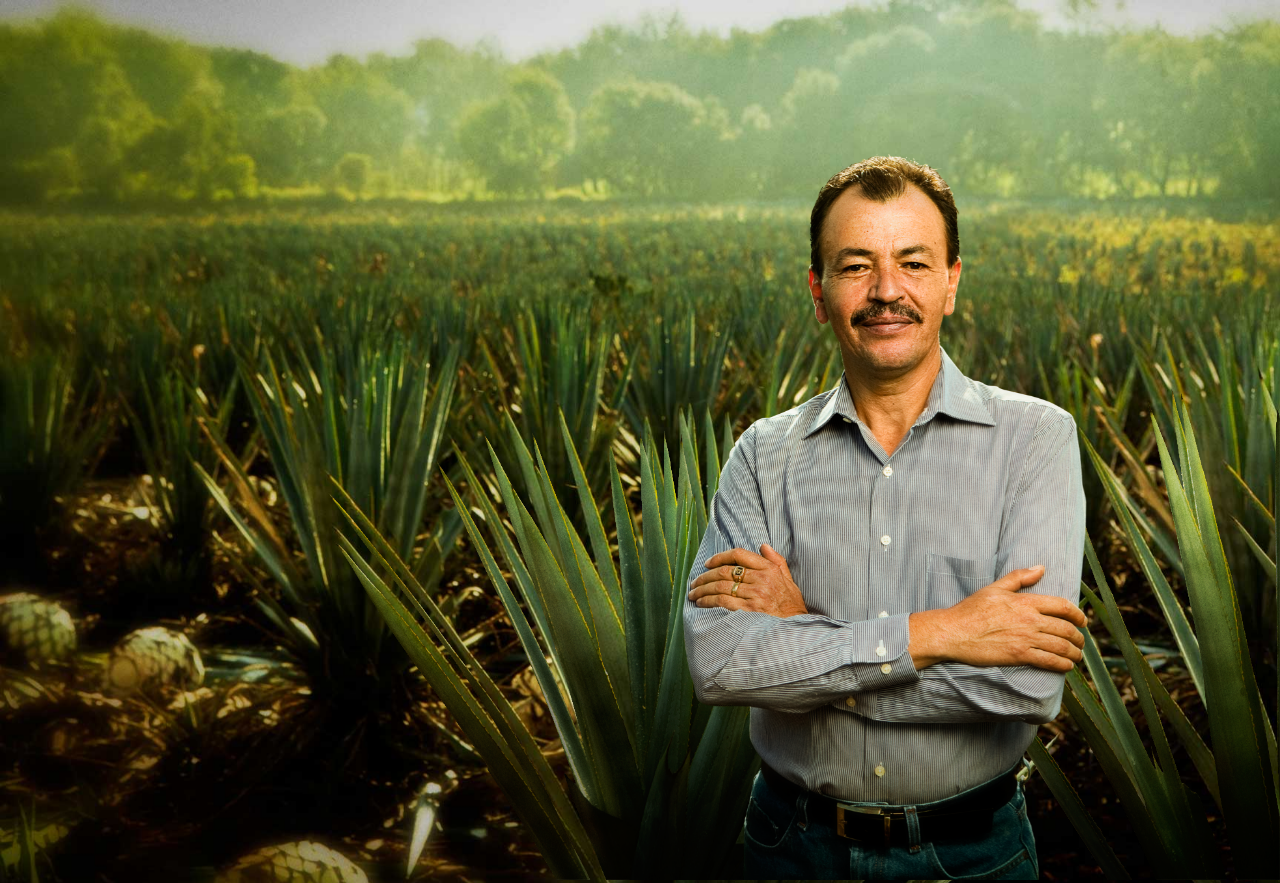
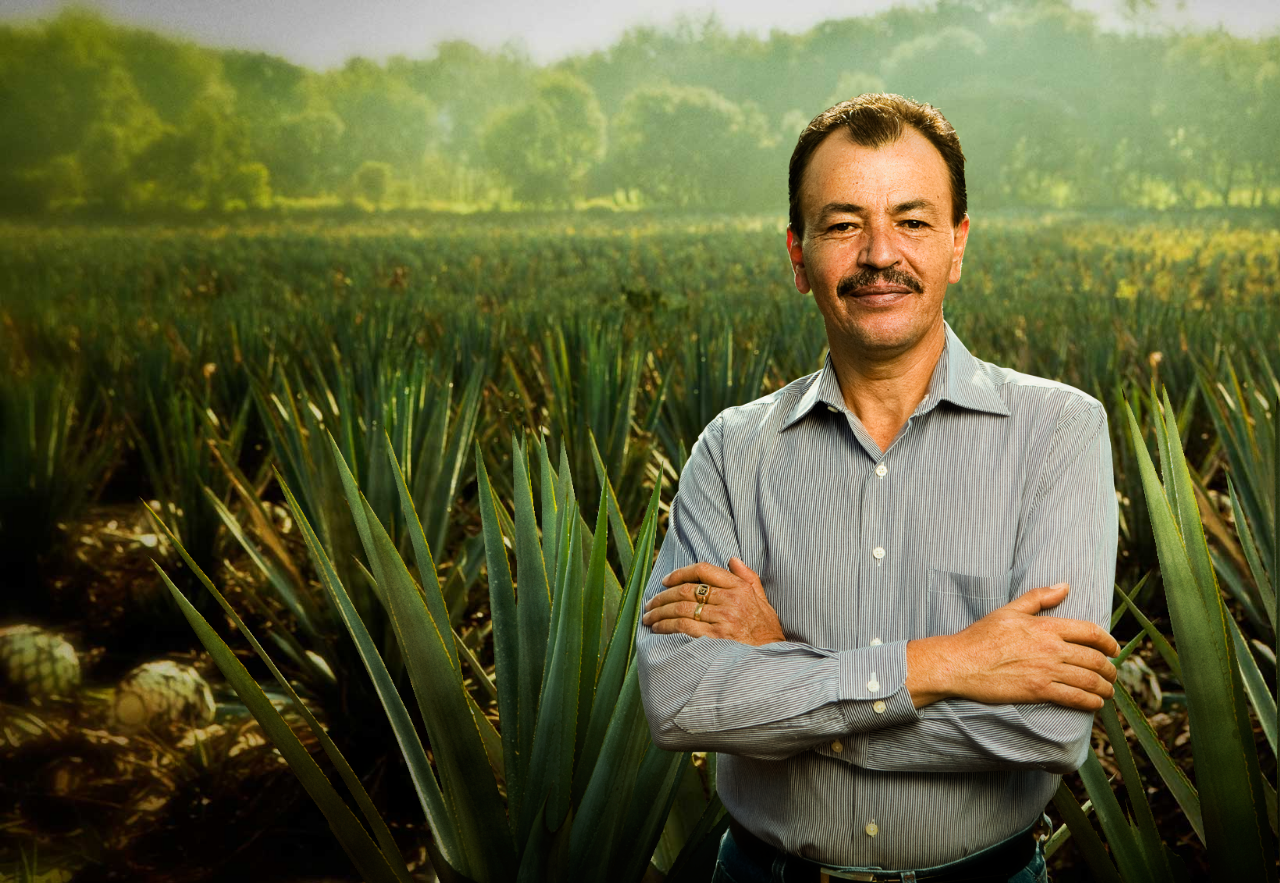
Before and after one commit to aaitken/sandbox, a plain HTML site: page parallax/index.html in a window 1280 px wide. Shown: the top 883 px of the page. Drawn offline with nearby package versions, Linux system fonts and the light colour scheme.

Commit message:
parallax - meh...

```diff
--- a/parallax/index.html
+++ b/parallax/index.html
@@ -7,16 +7,13 @@
 <body>
   <div id="home">
     <div id="one">
-      <img src="images/intro-bg.jpg" width="1900" height="1229">
-      <img src="images/intro-agave.png">
-      <img src="images/intro-carlos.png">
+      <div class="bg"></div>
+      <div class="mg"></div>
+      <div class="fg"></div>
     </div>
     <div id="two">
-      <img src="images/step1-bg.jpg" width="1900" height="1229">
-      <img src="images/step1-worker.png">
-    </div>
-    <div id="three">
-      <img src="images/">
+      <div class="bg"></div>
+      <div class="fg"></div>
     </div>
   </div>
 
@@ -24,14 +21,13 @@
   <script src="scripts/scaleBg.jquery.js"></script>
   <script src="scripts/parallax.jquery.js"></script>
   <script>
-    $('#one img:eq(0)').scaleBg();
-    $('#one img:eq(0)').bgParallax({speed: 0.05});
-    $('#one img:eq(1)').bgParallax({speed: 0.15});
-    $('#one img:eq(2)').bgParallax({speed: 0.25});
+    $('#one div:eq(0)').bgParallax({speed: 0.05, parent: $('#one')});
+    $('#one div:eq(1)').bgParallax({speed: 0.15, parent: $('#one')});
+    $('#one div:eq(2)').bgParallax({speed: 0.25, parent: $('#one')});
 
-    $('#two img:eq(0)').scaleBg();
-    $('#two img:eq(0)').bgParallax({speed: 1.05});
-    $('#two img:eq(1)').bgParallax({speed: 1.25});
+    <!-- $('#two img:eq(0)').scaleBg(); -->
+    <!-- $('#two img:eq(0)').bgParallax({speed: 1.05}); -->
+    <!-- $('#two img:eq(1)').bgParallax({speed: 1.25}); -->
   </script>
 
 </body>
--- a/parallax/scripts/parallax.jquery.js
+++ b/parallax/scripts/parallax.jquery.js
@@ -13,8 +13,10 @@
         $scrollEl: $(window) //element whose scroll kicks off the parallax shift
       },
       doParallax, //image position reset function
-      initialCss = this.css('height')/$(window).height(), //percentage that should match css file's
-      initialOffset = this.offset().top, //image element's original offset from document top
+      initialCssPosition = this.css('background-position').match(/\d+/g), //assuming a percent here
+      initialCssSize = this.css('background-size').match(/[\d\.]+/g), //we don't currently set width except for with 'auto', so this will find height %
+      initialY,
+      parent, //container a/g which bg is sized
       $scrollEl, //local cache var
       speed, //local cache var
       $that = this;
@@ -24,32 +26,36 @@
     }
 
     //cache the assignments to avoid repeated lookups
+    parent = config.parent;
     $scrollEl = config.$scrollEl;
     speed = config.speed;
+    initialY = initialCssSize ? /*((initialCssPosition[1]/100) * */parent.height()/*)*/ - ((initialCssSize/100) * parent.height()) : 0;
 
     doParallax = function(){
 
       // Calculate the movement based on scroll and 'speed', round to 2dp
       var
         arg0 = arguments[0],
-        y =  (initialOffset-(speed*arg0.scrollTop()));
+        y = initialY - (speed*arg0.scrollTop());
+
+        //y =  (initialOffset-(speed*arg0.scrollTop()));
 
       // Scroll the background
       arguments[1].css({
-        top: y+"px"
+        'background-position-y': y+'px'
       });
     };
 
     //window resize logic
-    (function(){
-      var to;
-      $(window).resize(function(){
-        clearTimeout(to);
-        to = setTimeout(function(){
-          window.location.reload(false);
-        },500);
-      });
-    }());
+    // (function(){
+      // var to;
+      // $(window).resize(function(){
+        // clearTimeout(to);
+        // to = setTimeout(function(){
+          // window.location.reload(false);
+        // },500);
+      // });
+    // }());
 
     return this.each(function(){
 
--- a/parallax/styles/parallax.css
+++ b/parallax/styles/parallax.css
@@ -1,6 +1,6 @@
 *{
   padding: 0;
-  margin: 0;
+  margin: 0; 4795884 linda
 }
 
 html,
@@ -9,37 +9,57 @@ body{
 }
 
 #home{
-  height: 135% /* ...of viewport height */
+  height: 120% /* ...of viewport height */
 }
 
 #home div{
   height: 100%; /* ...of #home height */
   position: relative;
+  background-attachment: fixed;
 }
-  img{
-    position: fixed;
-  }
+#one div:nth-child(2),
+#two div:nth-child(2){
+  top: -100%
+}
+#one div:nth-child(3){
+  top: -200%
+}
+
 
 /* top definitions put bottom of fg images outside container by about 10% */
-#one{
-  background: red;
+#one .bg{
+  background-image: url(../images/intro-bg.jpg);
+  background-size: cover;
+  background-repeat: no-repeat;
 }
-#one img + img{
-  height: 61.35%; /* ...derived from original slice ratios */
-  right: 0;
-  top: 48.65%;
+#one .mg{
+  background-image: url(../images/intro-agave.png);
+  background-size: auto 61.35%; /* ...derived from original slice ratios */
+  background-position: right 200%;
+  background-repeat: no-repeat
 }
-#one img + img + img{
-  height: 90.97%;
-  right: 15%;
-  top: 19.03%;
+#one .fg{
+  background-image: url(../images/intro-carlos.png);
+  background-size: auto 90.79%; /* ...derived from original slice ratios */
+  background-position: 80% 120%;
+  background-repeat: no-repeat
+}
+
+
+#two .bg{
+  background-image: url(../images/step1-bg.jpg);
+  background-size: cover;
+  background-repeat: no-repeat;
+}
+#two .fg{
+  background-image: url(../images/step1-worker.png);
+  background-size: auto 100%; /* ...derived from original slice ratios */
+  background-position: right bottom;
+  background-repeat: no-repeat
 }
 
 #two{
   background: yellow
-}
-#two img{
-  top: 135%
 }
 
 
```
